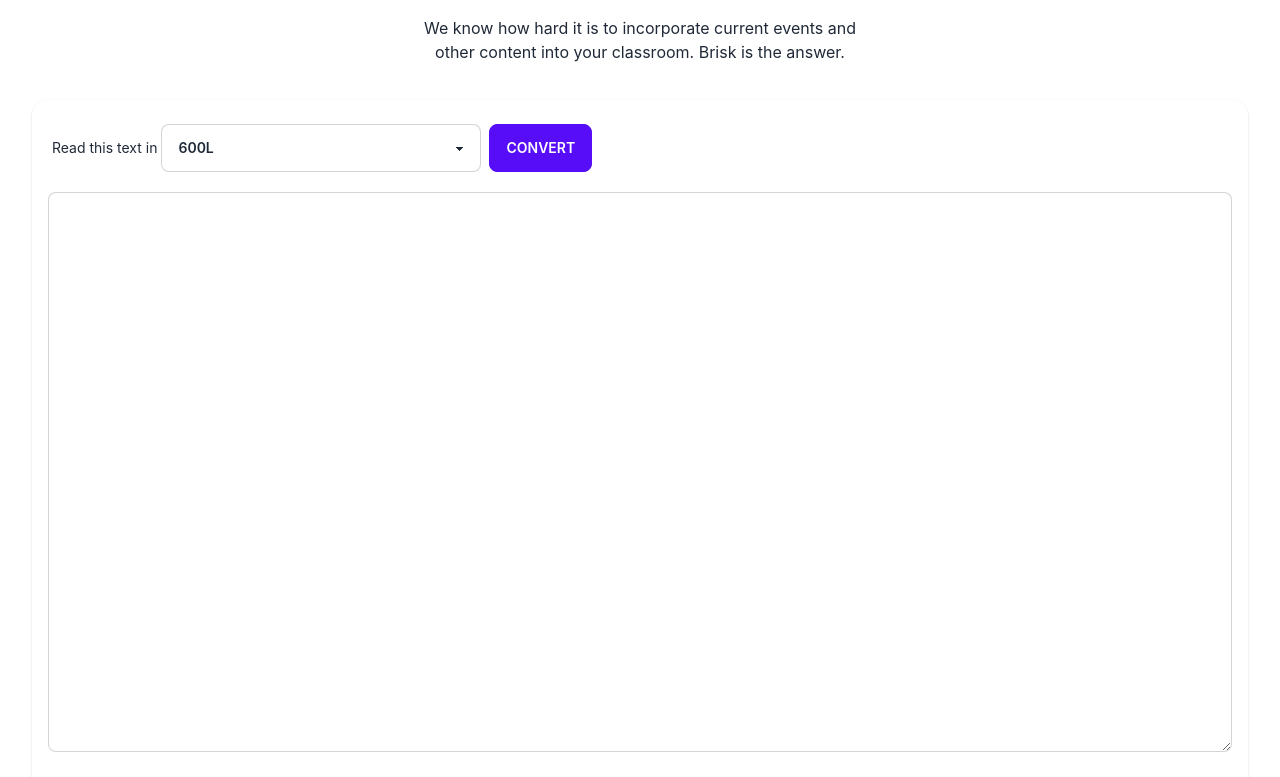
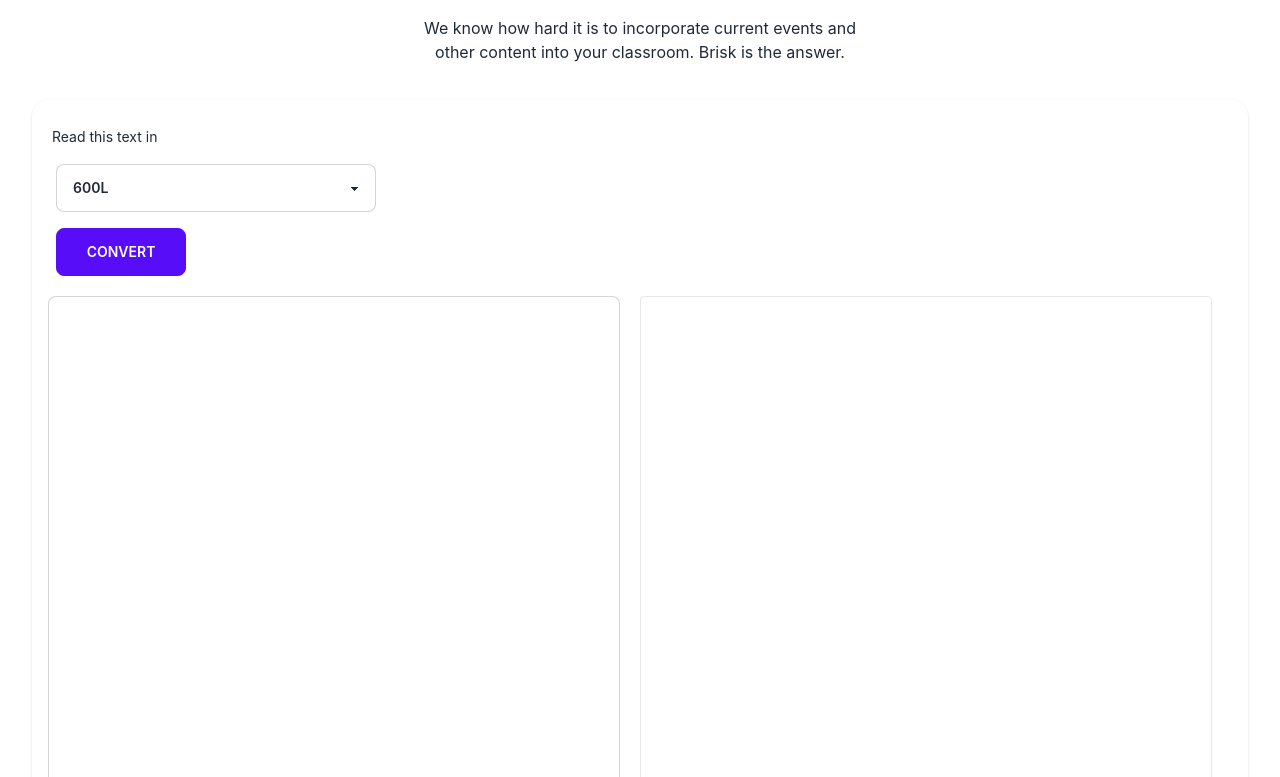
Before and after one commit to jnfang/brisk-learning, a Next.js app in the folder brisk-fe/: page / in a window 1280 px wide. Shown: the part 303-1080 px from the top of the page. Built offline with nearby package versions, Linux system fonts and the light colour scheme.

Commit message:
Side by side view:

```diff
--- a/brisk-fe/package.json
+++ b/brisk-fe/package.json
@@ -21,6 +21,8 @@
     "typescript": "4.9.3"
   },
   "devDependencies": {
+    "autoprefixer": "^10.4.13",
+    "postcss": "^8.4.20",
     "tailwindcss": "^3.2.4"
   }
 }
--- a/brisk-fe/pages/index.jsx
+++ b/brisk-fe/pages/index.jsx
@@ -123,12 +123,9 @@
                   <DropDown></DropDown>
                   <button type="submit" className="generate-btn btn btn-primary my-2 mx-2">Convert</button>
                 </div>
-                  <div className="grid ">
-                    <textarea name="article" className="textarea article-height textarea-bordered w-full my-3"></textarea>
-                  </div>
-                </div>
-              </form>
-              <div className="artboard  artboard-demo flex justify-start content-start my-5 mx-5 p-5 min-h-screen">
+                <div className="flex">
+                  <textarea name="article" className="textarea textarea-bordered my-3 w-1/2"></textarea>
+                  <div name="article" className="flex justify-start content-start border rounded my-3 mx-5 p-5 min-h-screen w-1/2">
                     {newContent && !loading?
                       <div name="result" className="whitespace-pre-line text-top text-left p-10" >{newContent}</div>
                       : null }
@@ -137,6 +134,9 @@
                       }
                   </div>
                 </div>
+              </div>
+            </form>
+          </div>
       </main>
     </div>
   )
--- /dev/null
+++ b/brisk-fe/postcss.config.js
@@ -0,0 +1,6 @@
+module.exports = {
+  plugins: {
+    tailwindcss: {},
+    autoprefixer: {},
+  },
+}
--- a/brisk-fe/tailwind.config.js
+++ b/brisk-fe/tailwind.config.js
@@ -1,13 +1,11 @@
 /** @type {import('tailwindcss').Config} */
 module.exports = {
   content: [
-    './pages/**/*.tsx',
-    './pages/**/*.js',
+    "./pages/**/*.{js,ts,jsx,tsx}",
+    "./components/**/*.{js,ts,jsx,tsx}",
   ],
   theme: {
     extend: {},
   },
-  plugins: [
-    require("daisyui"),
-  ],
+  plugins: [],
 }
```
Also changed, not shown: 1 other file (tests, documents, lock files or other folders). Lines whose indentation alone changed are shown as unchanged.
